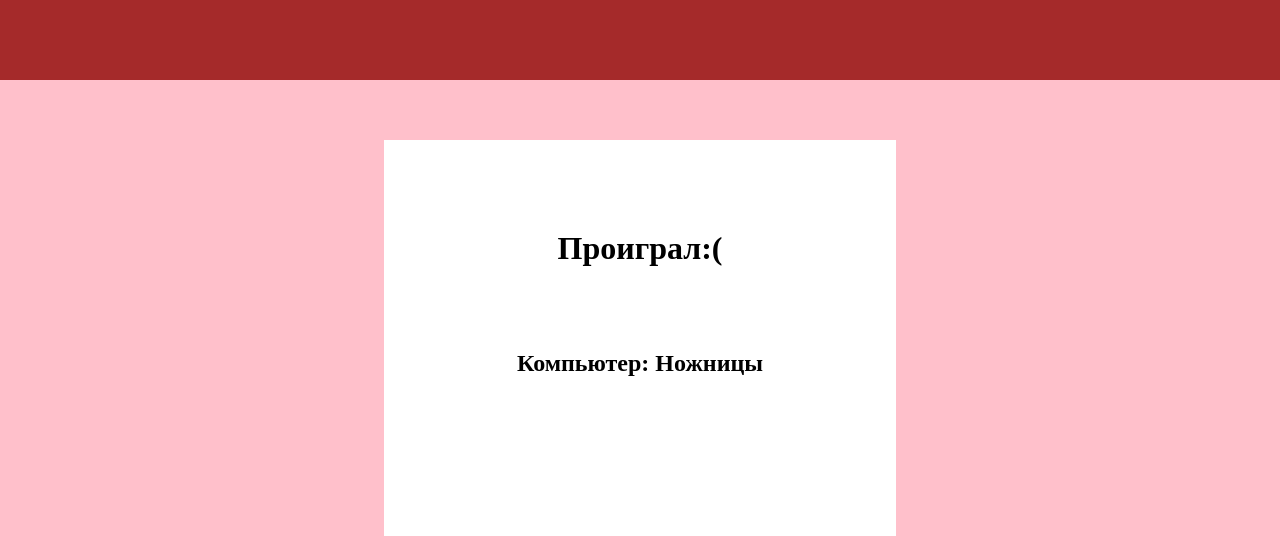
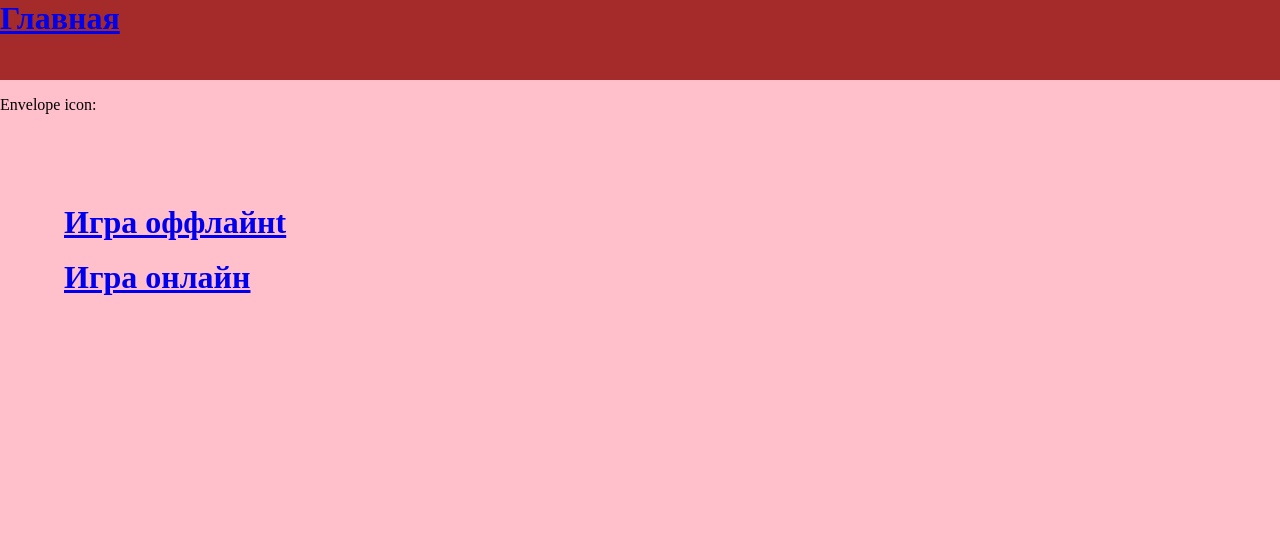
Before and after one commit to mixa-oxrannik/game2, a Django app: page / in a window 1280 px wide. Shown: the top 536 px of the page. After the commit the page ends 295 px from the top, so only its background shows below. Run offline with Django 4.2, Linux system fonts and the light colour scheme.

Commit message:
Create test online version

```diff
--- a/mysite/urls.py
+++ b/mysite/urls.py
@@ -4,6 +4,8 @@ from stone_scissors import views
 
 urlpatterns = [
     path('admin/', admin.site.urls),
-    path('', views.result_game),
-    path('choice', views.my_choise)
+    path('offline', views.result_game),
+    path('choice', views.my_choise),
+    path('online', views.choice_online),
+    path('', views.main),
 ]
--- a/stone_scissors/static/css/style.css
+++ b/stone_scissors/static/css/style.css
@@ -32,3 +32,8 @@ label {
 #my-link:hover {
   color: purple;
 }
+
+.main{
+    margin-top: 7%;
+    margin-left: 5%;
+}
--- a/stone_scissors/templates/base.html
+++ b/stone_scissors/templates/base.html
@@ -10,7 +10,7 @@
     <header>
       <h1>
       <nav class="header">
-
+<a href='/'>Главная</a>
       </nav>
       </h1>
     </header>
--- /dev/null
+++ b/stone_scissors/templates/main.html
@@ -0,0 +1,11 @@
+{% extends "base.html" %}
+
+{% block content %}
+<p>Envelope icon: <span class="glyphicon glyphicon-envelope"></span></p>
+<div class="main">
+    <h1><a href="choice">Игра оффлайнt<span class="glyphicon glyphicon-lock"></span></a></h1><br>
+    <h1><a href="online">Игра онлайн</a></h1>
+</div>
+
+
+{% endblock %}
--- a/stone_scissors/templates/my_choice.html
+++ b/stone_scissors/templates/my_choice.html
@@ -10,7 +10,7 @@
     {% endfor %}
 
   <button type="submit" class="btn btn-primary">Выбрать</button>
-          <div style="position: absolute; top: 15%; left: 50%;">
+          <div style="position: absolute; top: 18%; left: 50%;">
             <img src="{% static 'img/камень.jpg' %}" alt="photo" width="300" height="150" style="display: block;">
             <img src="{% static 'img/ножницы.jpg' %}" alt="photo" width="300" height="200" style="display: block;">
             <img src="{% static 'img/бумага.jpg' %}" alt="photo" width="300" height="150" style="display: block;">
--- a/stone_scissors/views.py
+++ b/stone_scissors/views.py
@@ -5,17 +5,35 @@ from .main import game_progress
 
 
 def result_game(request):
+    '''Отображение победителя'''
     a = Choice.objects.all()
     selected_choice = request.GET.get('selected_choice', None)
     result = game_progress(selected_choice)
     return render(request, 'index.html', {'value': result[0], 'a': a, 'selected_choice': selected_choice, 'result': result[1]})
 
 def my_choise(request):
+    '''Страница выбора варианта для оффлайн игры'''
     if request.method == 'POST':
         form = ChoiceForm(request.POST)
         if form.is_valid():
             selected_choice = request.POST.get('choice', None)
-            return redirect('/?selected_choice={}'.format(selected_choice))
+            return redirect('/offline?selected_choice={}'.format(selected_choice))
     else:
         form = ChoiceForm()
     return render(request, 'my_choice.html', {'form': form})
+
+def main(request):
+    '''Главная страница'''
+    return render(request, 'main.html')
+
+def choice_online(request):
+    '''Выбор варианта в онлайн игре'''
+    if request.method == 'POST':
+        form = ChoiceForm(request.POST)
+        if form.is_valid():
+            selected_choice = form.cleaned_data['choice']
+            choice_obj = Choice.objects.create(choice=selected_choice)
+            return redirect('/offline?selected_choice={}'.format(choice_obj.choice))
+    else:
+        form = ChoiceForm()
+    return render(request, 'choice_online.html', {'form': form})
```
Also changed, not shown: stone_scissors/templates/choice_online.html (added, +11 -0 lines), db.sqlite3.
